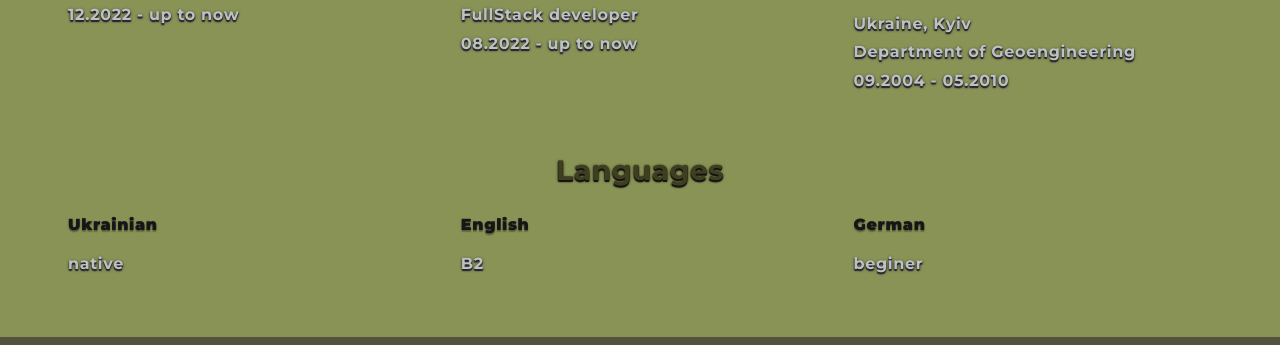
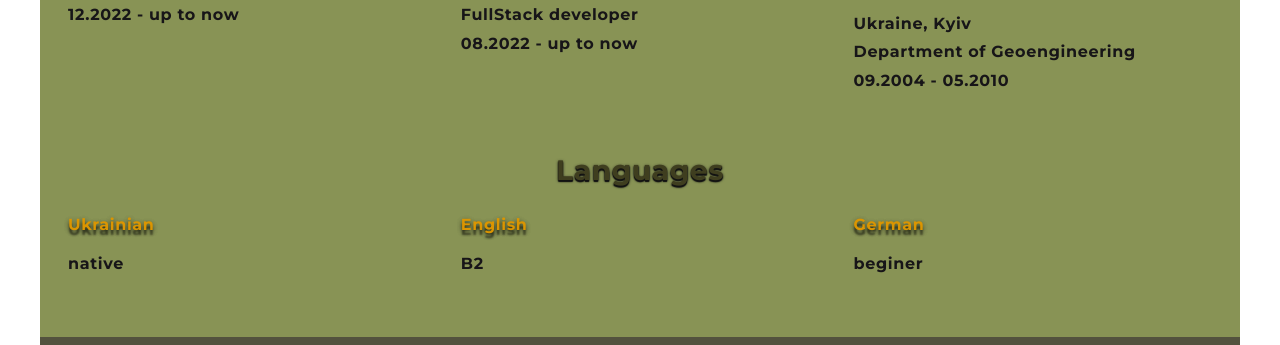
Before and after one commit to Maryna-Hemb/rsschool-cv, a plain HTML site: page index.html in a window 1280 px wide. Shown: the part 1530-1875 px from the top of the page. Drawn offline with nearby package versions, Linux system fonts and the light colour scheme; files whose address does not match are found by name; a web font is replaced by a local one.

Commit message:
feat: change css

```diff
--- a/css/style.css
+++ b/css/style.css
@@ -50,7 +50,7 @@ body {
   color: var(--primery-text-color);
   font-family: Montserrat, sans-serif;
   letter-spacing: 0.04em;
-  background-color: var(--background-color-main);
+
 }
 
 @media screen and (min-device-pixel-ratio: 2),
@@ -93,6 +93,7 @@ ul {
 }
 
 .container {
+    background-color: var(--background-color-main);
   padding-left: 32px;
   padding-right: 32px;
   padding-top: 64px;
@@ -156,19 +157,20 @@ ul {
 
 /* HEADER */
 .header {
-  position: fixed;
+      position: fixed;
   top: 0;
   left: 0;
   width: 100%;
-  z-index: 100;
-  background-color: var(--background-color-main);
+
+ }
+
+.header__container {
+    background-color: var(--background-color-main);
+  padding-top: 0px;
+  padding-bottom: 0px;
   box-shadow: 0px 1px 3px rgba(0, 0, 0, 0.12), 0px 1px 1px rgba(0, 0, 0, 0.14),
     0px 2px 1px rgba(0, 0, 0, 0.2);
-}
-
-.header__container {
-  padding-top: 0px;
-  padding-bottom: 0px;
+    z-index: 100;
 }
 
 @media screen and (max-width: 1199px) {
@@ -452,9 +454,9 @@ ul {
 }
 
 /* TECH-SKILLS */
-.tech,
-.education,
-.languages {
+.container__tech,
+.education__container,
+.languages-container {
   background-color: var(--accent-color);
 }
 
@@ -570,10 +572,10 @@ ul {
 .education-list,
 .languages-list {
   font-weight: 700;
-  color: var(--primery-text-color);
+  color: #171518;
+  /* color: var(--primery-text-color); */
   font-size: 16px;
-  text-shadow: 0px 1px 3px var(--accent-dark-color),
-    0px 1px 1px var(--accent-dark-color), 0px 2px 1px var(--accent-dark-color);
+
 }
 
 @media screen and (max-width: 767px) {
@@ -590,11 +592,12 @@ ul {
 }
 
 .logo {
-  color: #171518;
-  font-weight: 900;
-  text-shadow: 0px 1px 3px rgba(0, 0, 0, 0.12), 0px 1px 1px rgba(0, 0, 0, 0.14),
-    0px 2px 1px rgba(0, 0, 0, 0.2);
+  color: var(--accent-first-color);
+  font-weight: 700;
   margin-bottom: 20px;
+  -webkit-text-stroke: 1px solid #000;
+   text-shadow: 0px 2px 5px rgba(0, 0, 0, 0.3), 0px 2px 5px rgba(0, 0, 0, 0.3),
+    0px 5px 2px rgba(0, 0, 0, 0.5);
 }
 .uppercase {
   text-transform: uppercase;
--- a/index.html
+++ b/index.html
@@ -281,7 +281,7 @@
         </div>
       </section>
       <section class="languages" id="languages">
-        <div class="container">
+        <div class="container languages-container">
           <h2 class="second-title__languages">Languages</h2>
           <ul class="languages-item">
             <li class="languages-list list">
```
